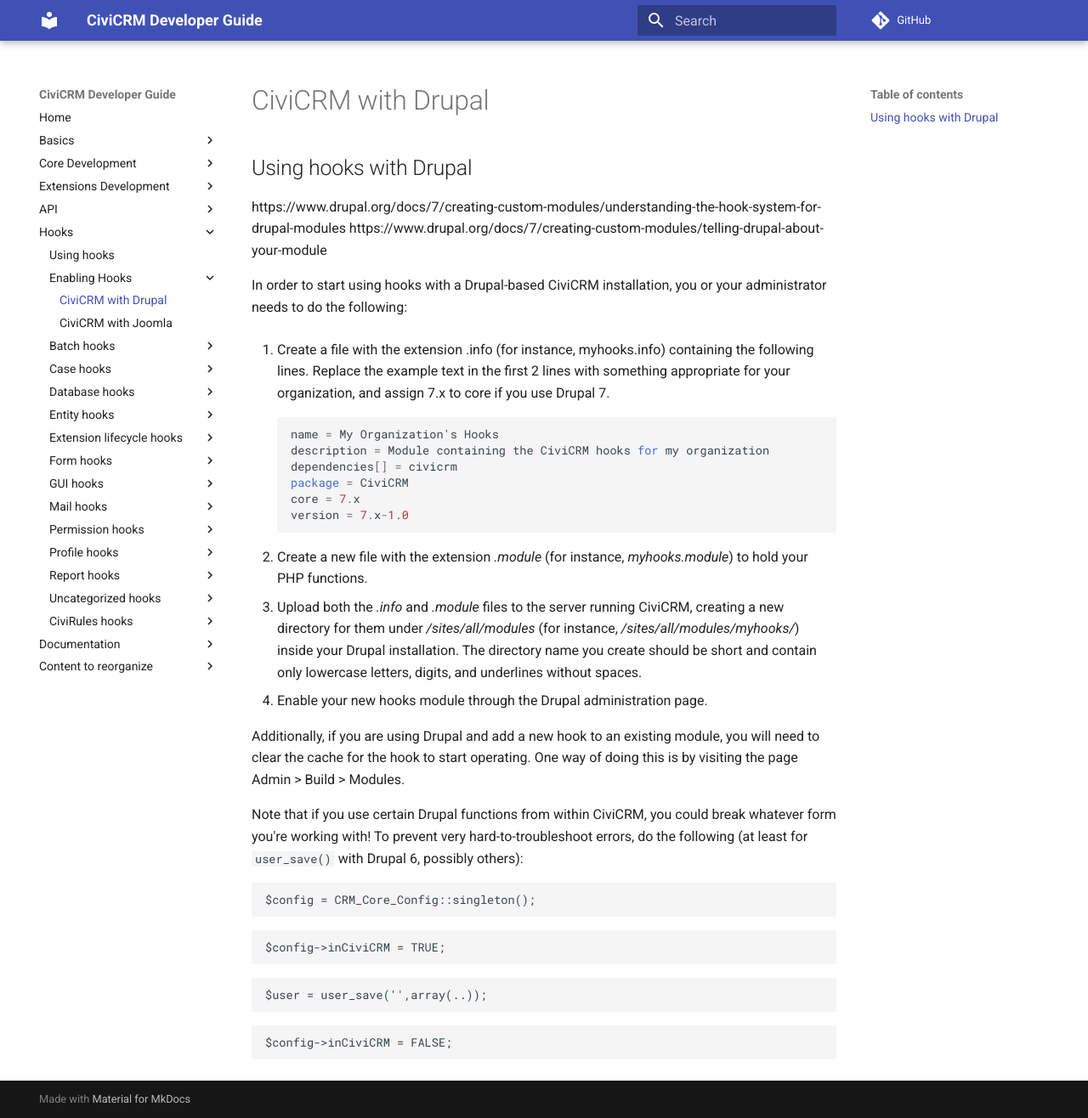
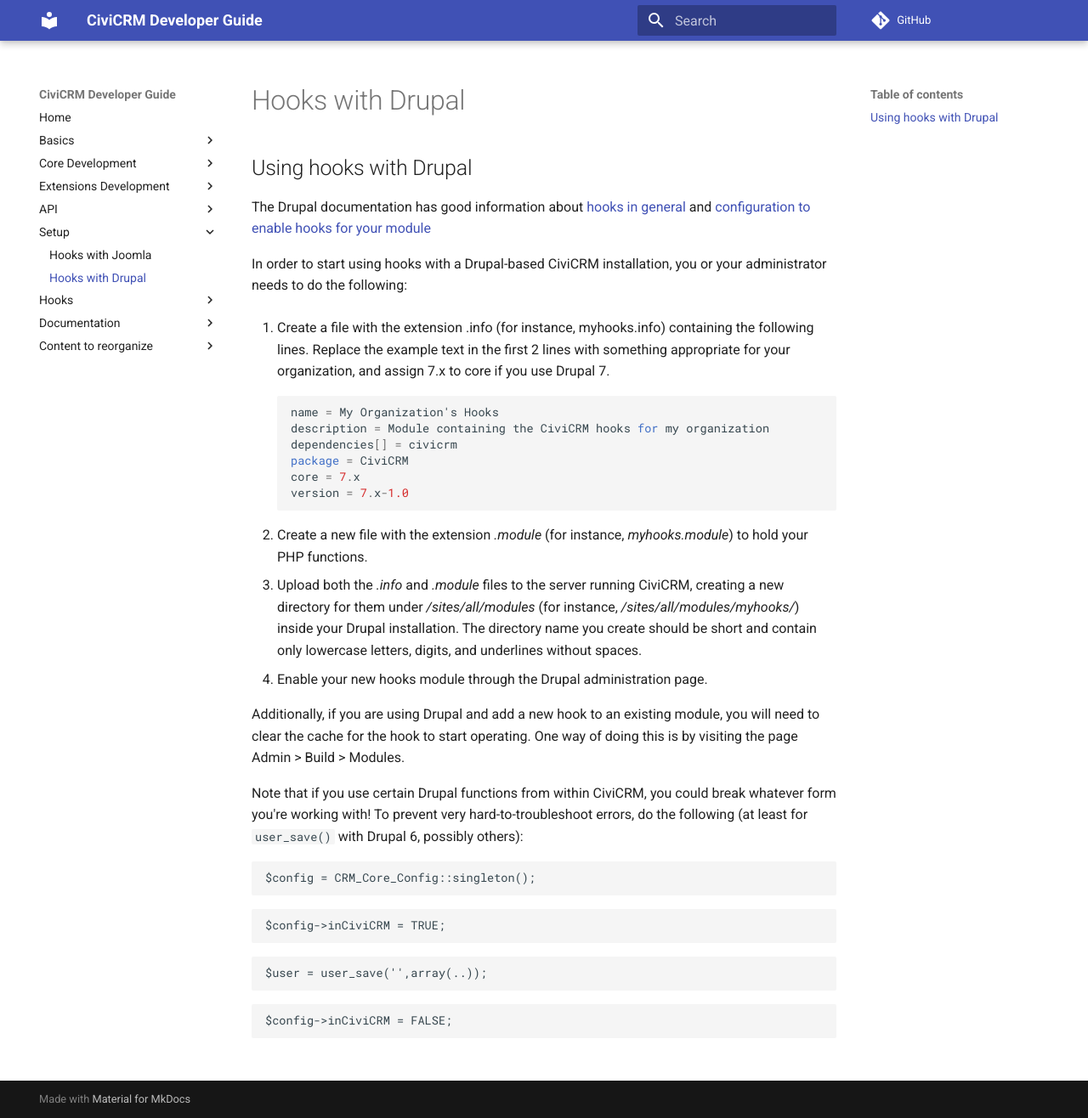
Before and after one commit to civicrm/civicrm-dev-docs, an MkDocs documentation site: the page built from docs/hooks/enabling-hooks/drupal.md, in a window 1280 px wide and 1316 px high. Shown: the whole window at 85% size. Built offline with MkDocs 1.6.1 and Material for MkDocs 9.7.7, drawn with Linux system fonts in a browser that asks for light colours; comment, search, counter and statistics services are not loaded; old or Windows-style settings are respelled for this version of MkDocs.

Commit message:
changes from review; move framework configuration to setup folder and clean up links on drupal page

```diff
--- a/docs/hooks/enabling-hooks/drupal.md
+++ b/docs/hooks/enabling-hooks/drupal.md
@@ -1,7 +1,8 @@
 ## Using hooks with Drupal
 
-https://www.drupal.org/docs/7/creating-custom-modules/understanding-the-hook-system-for-drupal-modules
-https://www.drupal.org/docs/7/creating-custom-modules/telling-drupal-about-your-module
+The Drupal documentation has good information about
+[hooks in general](https://www.drupal.org/docs/7/creating-custom-modules/understanding-the-hook-system-for-drupal-modules)
+and [configuration to enable hooks for your module](https://www.drupal.org/docs/7/creating-custom-modules/telling-drupal-about-your-module)
 
 In order to start using hooks with a Drupal-based CiviCRM installation, you or
 your administrator needs to do the following:
--- a/mkdocs.yml
+++ b/mkdocs.yml
@@ -71,11 +71,11 @@
   # API Permissions: api/permissions.md         # page-tree = NEED_NEW_PAGE
   - API Chaining: api/chaining.md
   # API Changes: api/changes.md                 # page-tree = NEED_NEW_PAGE
+- Setup:
+  - Hooks with Joomla: hooks/enabling-hooks/joomla.md
+  - Hooks with Drupal: hooks/enabling-hooks/drupal.md
 - Hooks:
   - Using hooks: hooks.md                        # page-tree = NEED_PAGE_MOVE to /hooks/usage.md
-  - Enabling Hooks:
-    - CiviCRM with Drupal: hooks/enabling-hooks/drupal.md
-    - CiviCRM with Joomla: hooks/enabling-hooks/joomla.md
   - Batch hooks:
     - hook_civicrm_batchItems: hooks/hook_civicrm_batchItems.md
     - hook_civicrm_batchQuery: hooks/hook_civicrm_batchQuery.md
```
